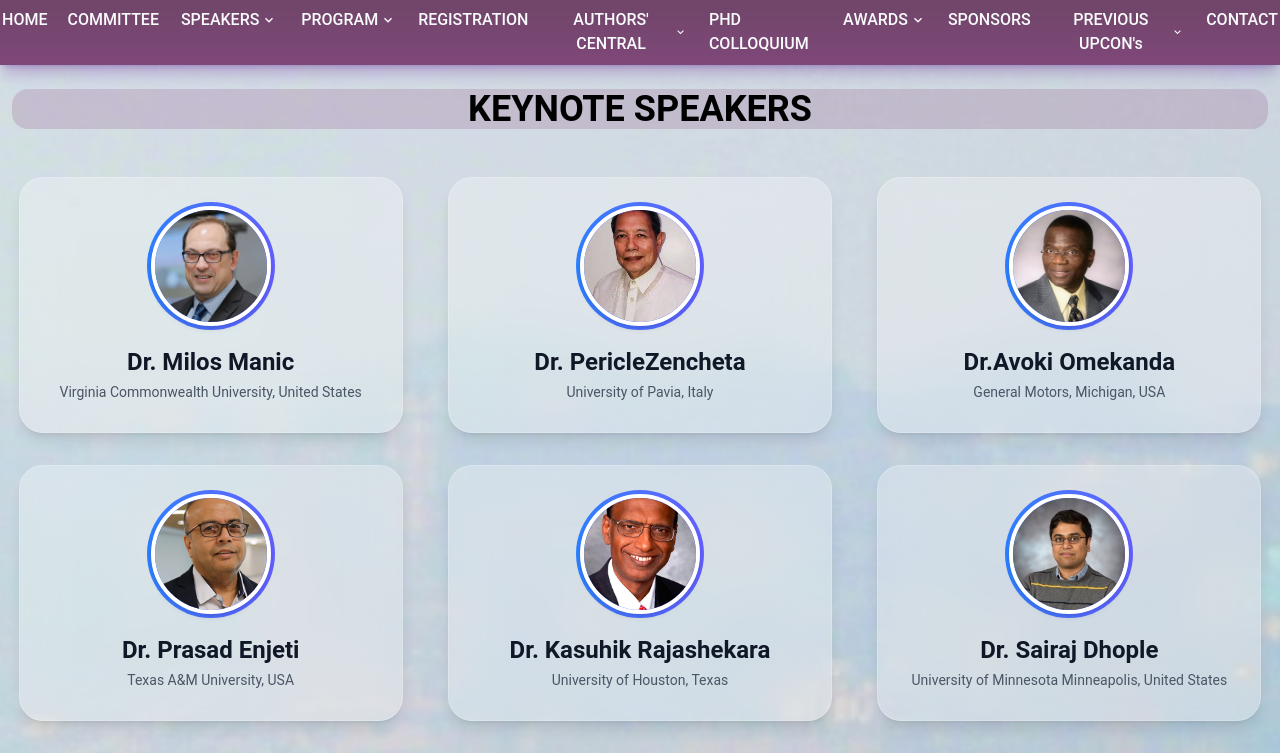
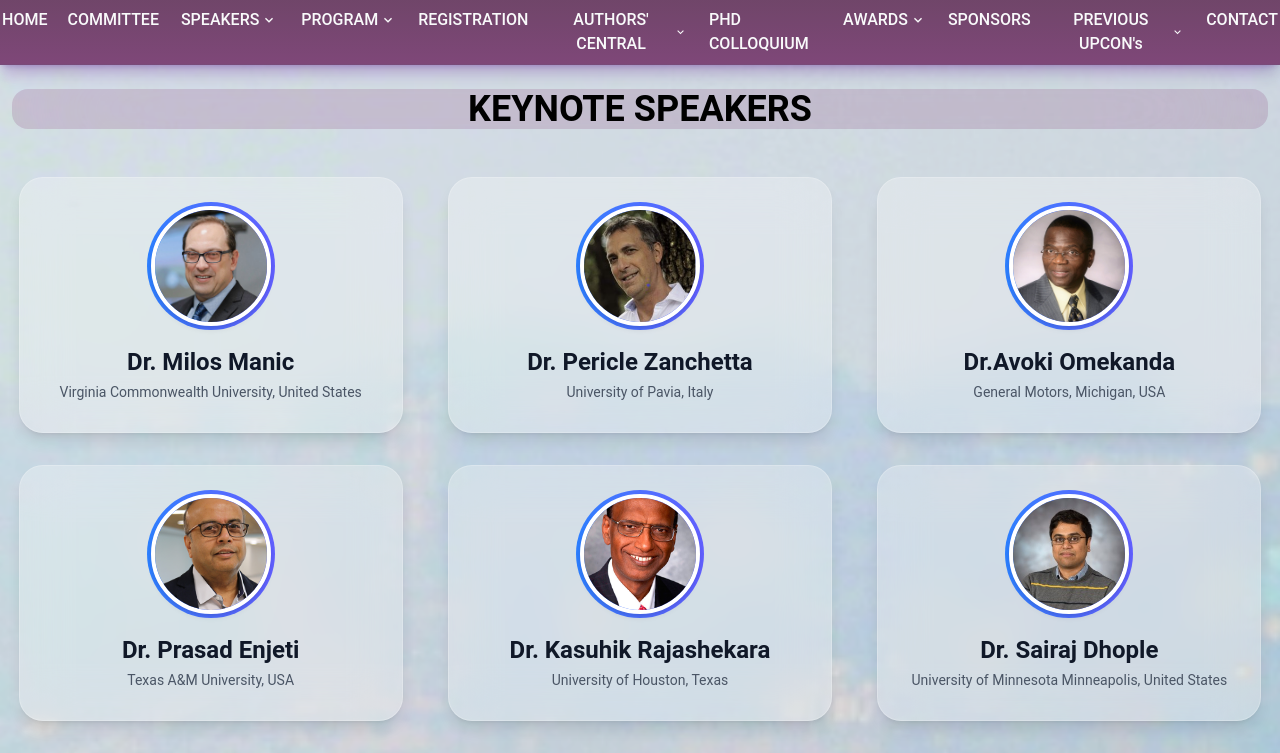
Before and after one commit to r120dhiman/UPCON25, a React (Vite) app in the folder frontend/: page /speakers/keynote in a window 1280 px wide. Shown: the top 753 px of the page. Built offline with nearby package versions, Linux system fonts and the light colour scheme.

Commit message:
Image Update

```diff
--- a/frontend/src/Pages/KeyNoteSpeakers.jsx
+++ b/frontend/src/Pages/KeyNoteSpeakers.jsx
@@ -11,7 +11,7 @@ function KeynoteSpeaker() {
   },
      {
     imageUrl: "/Speakers/Pericles.jpeg",
-    name: "Dr. PericleZencheta",
+    name: "Dr. Pericle Zanchetta",
     institution: "University of Pavia, Italy",
     talkTitle: "Will be updated soon...",
   },
```
Also changed, not shown: frontend/public/Speakers/Pericles.jpeg.
